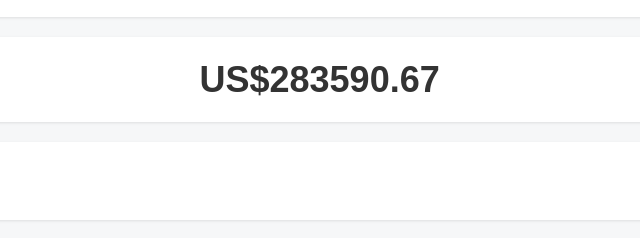
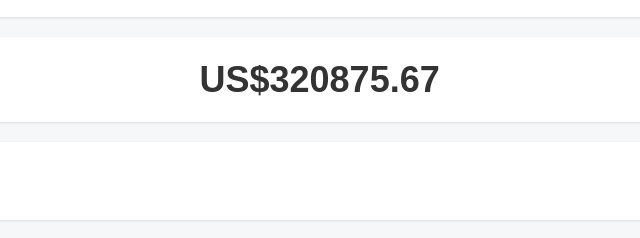
Before and after one commit to Lianna1901/keyuanhao, a plain HTML site: page index.html in a window 1280 px wide. Shown: the part 233-471 px from the top of the page, 318-958 px from the left. Drawn offline with Linux system fonts and the light colour scheme.

Commit message:
更新 index.html

```diff
--- a/index.html
+++ b/index.html
@@ -38,7 +38,7 @@
         <section class="balance">
             <div class="balance-info">
                 <span class="balance-title">PayPal balance</span>
-                <span class="balance-amount">US$283590.67</span>
+                <span class="balance-amount">US$320875.67</span>
                 <button class="transfer-funds">Transfer Funds</button>
             </div>
         </section>
```
